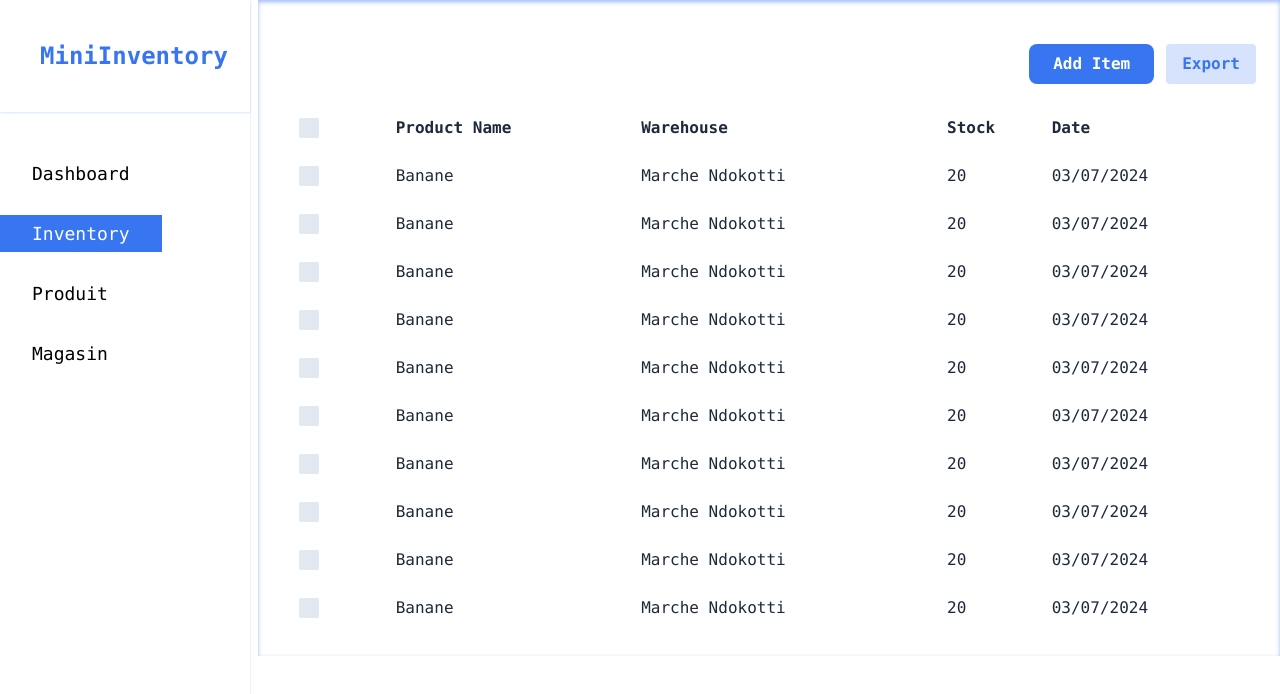
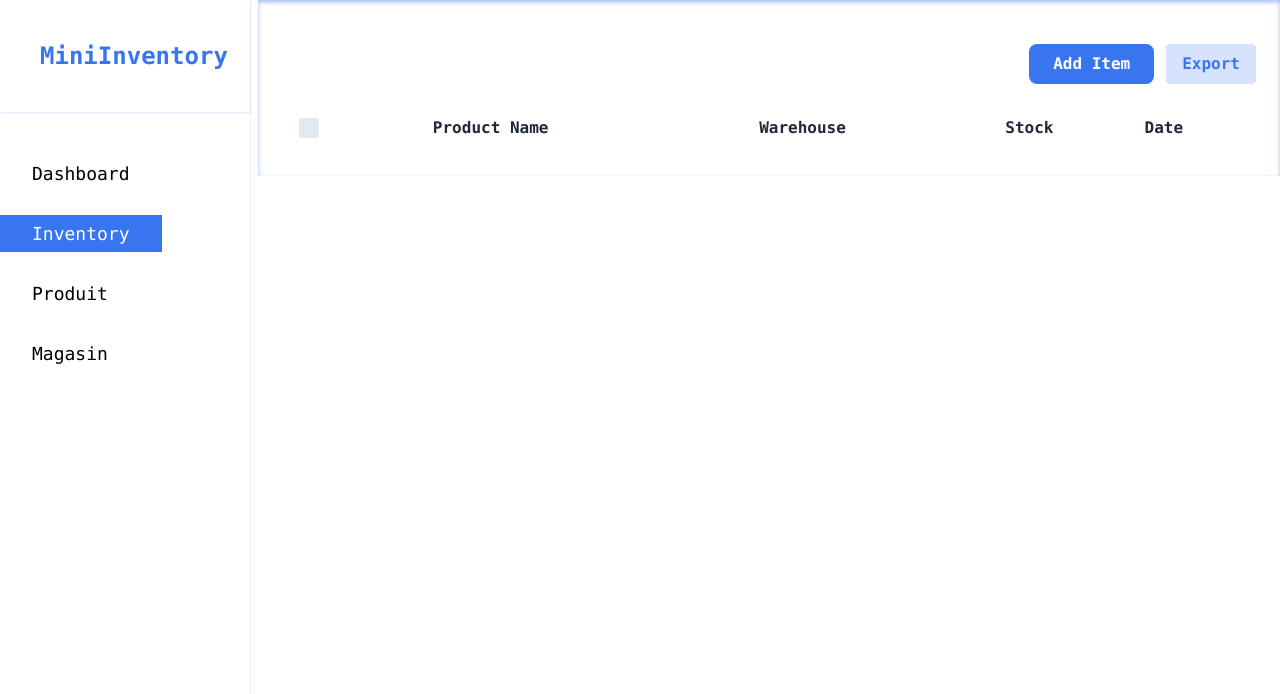
Before and after one commit to mbianou-bradon/mini-inventory, a React (Create React App) app: page /inventory in a window 1280 px wide. Shown: the top 694 px of the page. Built offline with nearby package versions, Linux system fonts and the light colour scheme.

Commit message:
feat(inventory): successfully rendered all entries of table

```diff
--- a/src/components/molecules/warehouse-selector-and-stock/WareHouseSelectorAndStock.molecule.tsx
+++ b/src/components/molecules/warehouse-selector-and-stock/WareHouseSelectorAndStock.molecule.tsx
@@ -23,8 +23,8 @@ export default function WareHouseSelectorAndStock({ value, setValue }: Props) {
     /** Function to update stockValue */
     const handleStockValueChange = (newStockValue: string) => {
         setValue((prev) => ({
-            ...prev,
-            [value.magasin]: newStockValue,
+            // ...prev,
+            [Object.keys(value)[0]]: newStockValue,
         }));
     };
 
@@ -32,7 +32,7 @@ export default function WareHouseSelectorAndStock({ value, setValue }: Props) {
     return (
         <div className='flex flex-col gap-5'>
             <div className='flex items-center gap-4'>
-                <Dropdown data={magasins} value={value.magasin} setValue={handleMagasinChange} placeholder='Select Magasin' />
+                <Dropdown data={magasins} value={Object.keys(value)[0]} setValue={handleMagasinChange} placeholder='Select Magasin' />
                 <Input value={value[value.magasin]} setValue={handleStockValueChange} placeholder='Enter stock value' />
             </div>
 
--- a/src/components/organisms/create-inventory/CreateInventory.organism.tsx
+++ b/src/components/organisms/create-inventory/CreateInventory.organism.tsx
@@ -7,7 +7,10 @@ import { produits } from '../../../data/produit.data'
 import { deleteLStorage, getLStorage, setLStorage } from '../../../lib/utils/localStorage.util'
 import { Inventaire } from '../../../lib/types/inventaire.type'
 
-export default function CreateInventory() {
+export default function CreateInventory({ closeModal }: {
+    closeModal: React.Dispatch<React.SetStateAction<boolean>>
+
+}) {
     const [produit, setProduit] = useState('');
     const [date, setDate] = useState('');
     const [magasinStockValue, setMagasinStockValue] = useState<Record<string, string>>({});
@@ -55,7 +58,7 @@ export default function CreateInventory() {
 
                 <div className='flex items-center gap-5 w-full justify-center'>
                     <Button text='Save' />
-                    <Button text='Cancel' type="button" styles='bg-slate-200 text-slate-700' />
+                    <Button text='Cancel' type="button" styles='bg-slate-200 text-slate-700' onClick={() => closeModal(false)} />
                 </div>
             </form>
         </div>
--- a/src/components/organisms/inventory-table/InventoryTable.organism.tsx
+++ b/src/components/organisms/inventory-table/InventoryTable.organism.tsx
@@ -1,7 +1,21 @@
-import React from 'react'
+import React, { useEffect, useState } from 'react'
 import TableRow from '../../molecules/table-row/TableRow.molecule'
+import { getLStorage } from '../../../lib/utils/localStorage.util'
+import { Inventaire } from '../../../lib/types/inventaire.type'
+import { produits } from '../../../data/produit.data'
+import { magasins } from '../../../data/magasin.data'
 
 export default function InventoryTable() {
+    const [inventory, setInventory] = useState<Inventaire[]>([])
+    useEffect(() => {
+        const inventory = getLStorage('inventory');
+        if (inventory) {
+            setInventory(inventory);
+            inventory.map((item: any) => {
+                console.log(item.stock)
+            })
+        }
+    }, [])
     return (
         <table className='w-full bg-white'>
             <tr className='text-left [&>*]:py-3'>
@@ -12,8 +26,8 @@ export default function InventoryTable() {
                 <th>Date</th>
             </tr>
             <tbody className='text-left'>
-                {Array(10).fill(0).map((_v, index) => {
-                    return <TableRow key={index} />
+                {inventory.map((element, index) => {
+                    return <TableRow key={index} productName={produits.filter(p => p.id === element.produitId)[0]['nom']} date={element.date} stock={String(element.stock[Object.keys(element.stock)[0]])} warehouse={magasins.filter(wh => wh.id === Object.keys(element.stock)[0])[0]['nom']} />
                 })}
             </tbody>
         </table>
--- a/src/pages/inventory/Inventory.page.tsx
+++ b/src/pages/inventory/Inventory.page.tsx
@@ -16,7 +16,7 @@ export default function Inventory() {
           </div>
         </div>
         <InventoryTable />
-        {isCreating && <CreateInventory />}
+        {isCreating && <CreateInventory closeModal={setIsCreating} />}
       </div>
     </DashboardLayout>
   )
```
